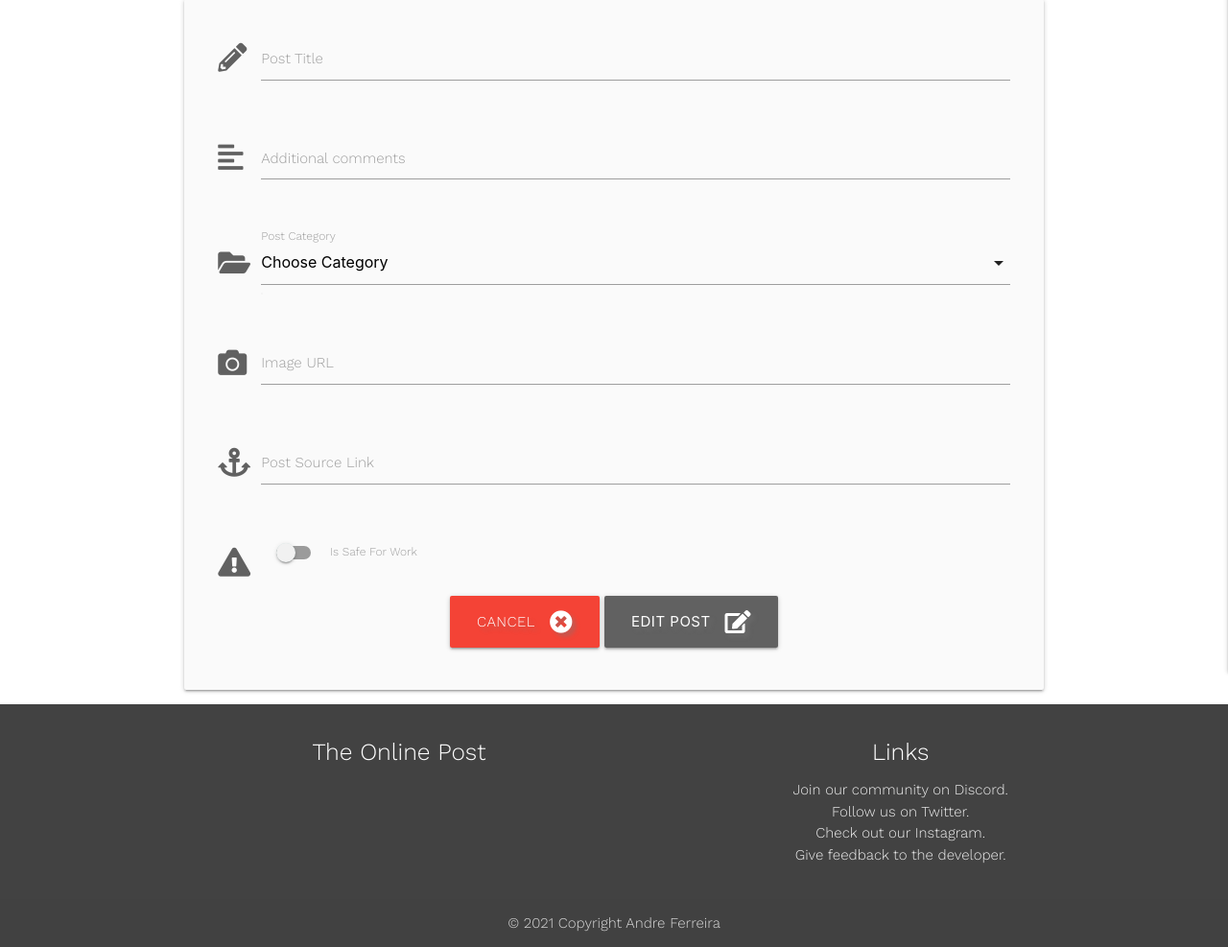
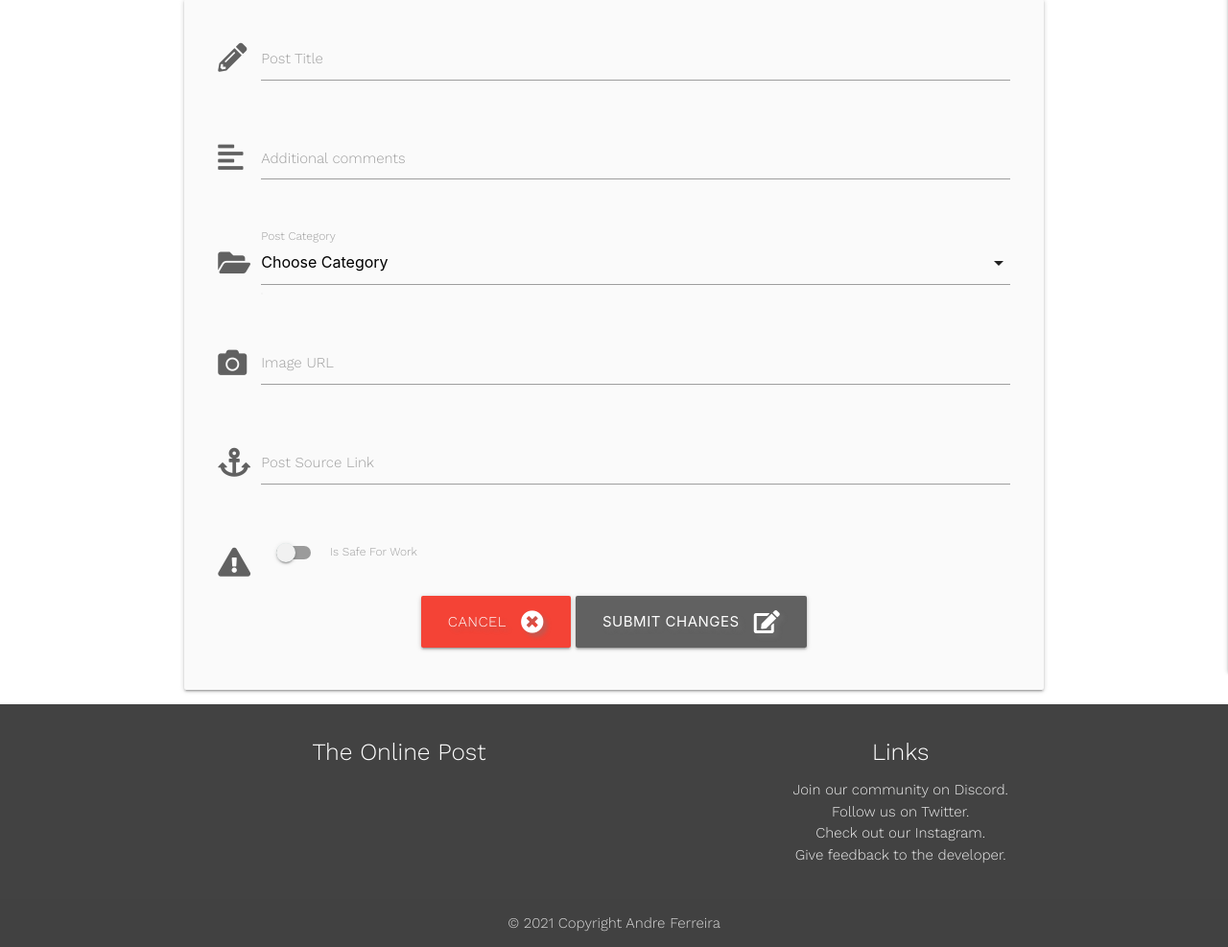
Before and after one commit to andrerafaelf/MS3-project, a Flask app: template templates/edit_post.html in a window 1280 px wide. Shown: the part 160-1147 px from the top of the page at 96% size. Run offline with Flask 2, Linux system fonts and the light colour scheme; the template is opened without the code that fills it, so the values that code supplies are empty; some libraries are stand-ins or nearby versions.

Commit message:
Changed placeholder text for edit post buttom

```diff
--- a/templates/edit_post.html
+++ b/templates/edit_post.html
@@ -77,7 +77,7 @@
                         Cancel <i class="fas fa-times-circle right"></i>
                     </a>
                     <button type="submit" class="custom-btn btn-large grey darken-2 text-shadow">
-                        Edit Post <i class="fas fa-edit right"></i>
+                        Submit Changes <i class="fas fa-edit right"></i>
                     </button>
                 </div>
             </div>
```
